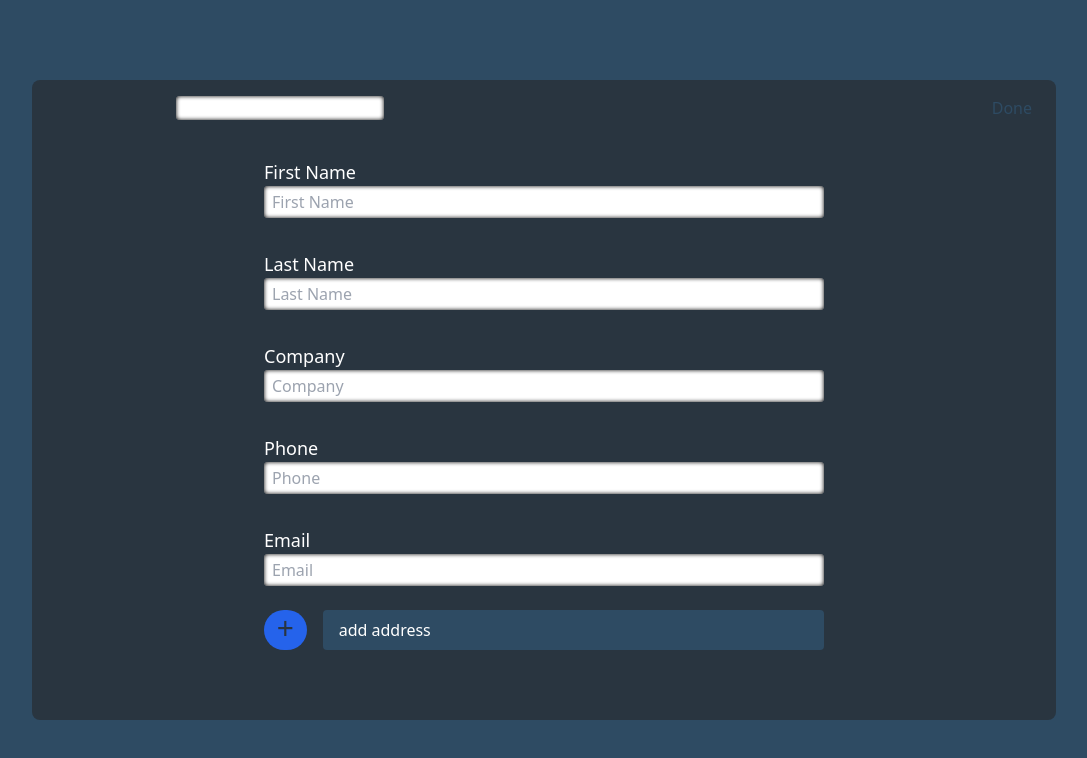
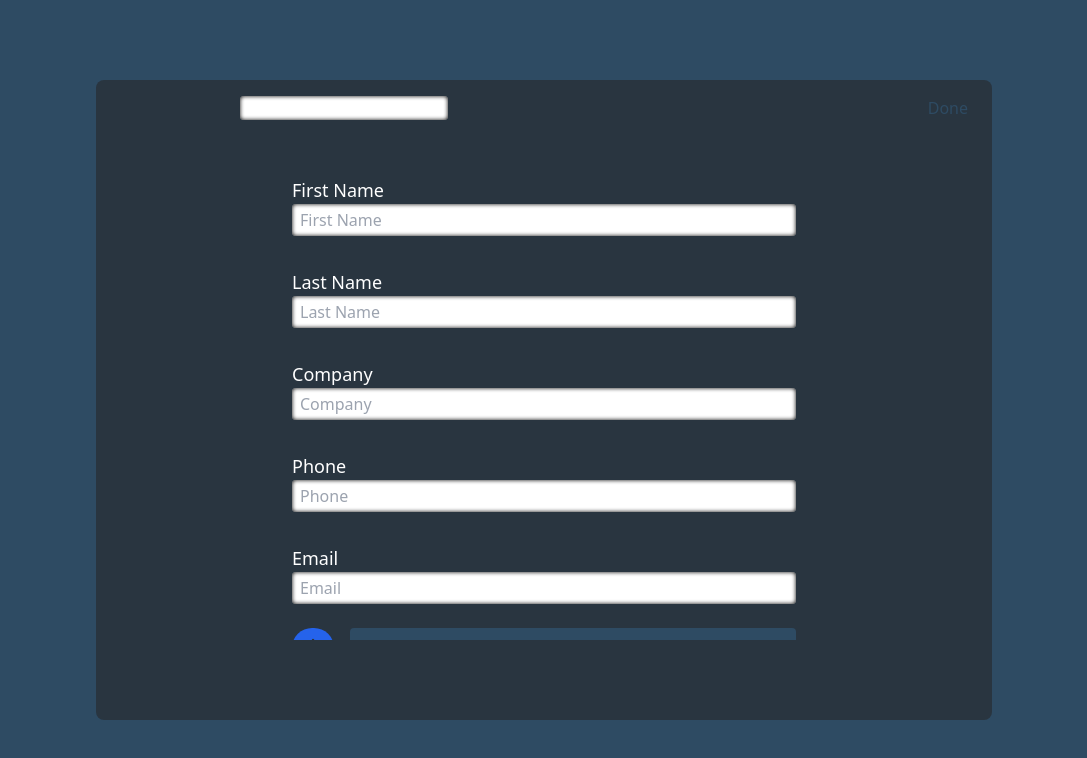
Before and after one commit to jvandy83/address-book, a React (Vite) app in the folder client/: page /edit-contact-form/1 in a window 1280 px wide. Shown: the top 758 px of the page, without its empty margins (96-1183 px from the left). Built offline with nearby package versions, Linux system fonts and the light colour scheme; some icons are missing; what usps-webtools would draw is missing.

Commit message:
fixed response styling on 13" laptop

```diff
--- a/client/src/components/AddressBook.tsx
+++ b/client/src/components/AddressBook.tsx
@@ -8,8 +8,12 @@ import { ContactsWithAddresses } from '../../types/ContactWithAddress';
 
 interface IProps {
 	children: React.ReactNode;
-	setSearchResults: React.Dispatch<React.SetStateAction<ContactsWithAddresses>>;
+	setSearchResults?: React.Dispatch<
+		React.SetStateAction<ContactsWithAddresses>
+	>;
 }
+
+console.log('hello inside addressbook');
 
 export const AddressBook = ({ children, setSearchResults }: IProps) => {
 	const navigate = useNavigate();
@@ -53,7 +57,7 @@ export const AddressBook = ({ children, setSearchResults }: IProps) => {
 	}, [pathname]);
 
 	return (
-		<div className='lg:w-7/8 max-w-5xl relative text-darkBlue bg-darkBlue h-screen w-screen top-0 bottom-0 left-0 right-0  xl:h-4/5 lg:p-8 xl:rounded-lg flex flex-col justify-center px-4'>
+		<div className='lg:w-7/8 max-w-4xl relative text-darkBlue bg-darkBlue h-screen w-screen top-0 bottom-0 left-0 right-0  xl:h-4/5 xl:rounded-lg flex flex-col justify-center px-4'>
 			<nav>
 				<ul className='absolute top-4 flex justify-between w-24'>
 					<li
--- a/client/src/components/Form.tsx
+++ b/client/src/components/Form.tsx
@@ -9,7 +9,7 @@ interface IProps {
 export const Form = ({ children }) => {
 	return (
 		<AddressBook>
-			<div className='mx-auto w-full md:w-3/4 lg:w-3/4 xl:w-7/12'>
+			<div className='mx-auto w-full md:w-3/4 h-3/4 overflow-scroll lg:w-3/4 xl:w-7/12'>
 				{children}
 			</div>
 		</AddressBook>
--- a/client/src/components/Layout.tsx
+++ b/client/src/components/Layout.tsx
@@ -4,7 +4,7 @@ import { Outlet } from 'react-router-dom';
 
 export const Layout = () => {
 	return (
-		<div className='bg-grayBlue h-screen flex justify-center items-center text-gray-900 '>
+		<div className='bg-grayBlue h-screen flex justify-center items-center text-gray-900'>
 			<Outlet />
 		</div>
 	);
```
